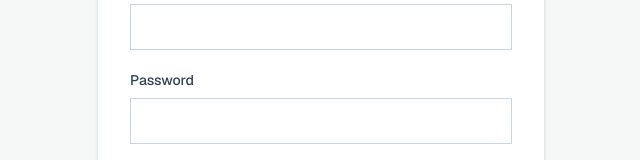
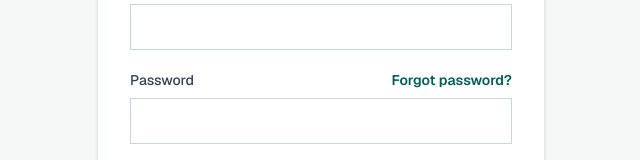
Before and after one commit to yagnamekala2005/iiith-entrance-platform, a Next.js app: page /login in a window 1280 px wide. Shown: the part 346-506 px from the top of the page, without its empty margins (319-959 px from the left). Built offline with nearby package versions, Linux system fonts and the light colour scheme.

Commit message:
Add forgot password link to login

```diff
--- a/src/app/login/page.tsx
+++ b/src/app/login/page.tsx
@@ -28,11 +28,7 @@ export default function LoginPage() {
     if (error) {
       const errorMessage = error.message.toLowerCase();
 
-      if (errorMessage.includes("email not confirmed")) {
-        setMessage(
-          "This account was created, but the email is not confirmed yet. Confirm the email or disable Confirm email in Supabase Authentication settings."
-        );
-      } else if (
+      if (
         errorMessage.includes("invalid login credentials") ||
         errorMessage.includes("invalid credentials")
       ) {
@@ -55,7 +51,12 @@ export default function LoginPage() {
         <p className="mt-2 text-sm text-slate-600">Continue your preparation workspace.</p>
         <label className="mt-8 block text-sm font-medium text-slate-700" htmlFor="email">Email</label>
         <input className="mt-2 w-full border border-slate-300 px-3 py-2.5 outline-none focus:border-teal-700" id="email" onChange={(event) => setEmail(event.target.value)} required type="email" value={email} />
-        <label className="mt-5 block text-sm font-medium text-slate-700" htmlFor="password">Password</label>
+        <div className="mt-5 flex items-center justify-between">
+          <label className="block text-sm font-medium text-slate-700" htmlFor="password">Password</label>
+          <Link className="text-sm font-semibold text-teal-800 hover:text-teal-950" href="/forgot-password">
+            Forgot password?
+          </Link>
+        </div>
         <input className="mt-2 w-full border border-slate-300 px-3 py-2.5 outline-none focus:border-teal-700" id="password" minLength={6} onChange={(event) => setPassword(event.target.value)} required type="password" value={password} />
         <button className="mt-7 w-full bg-teal-700 px-4 py-3 text-sm font-semibold text-white hover:bg-teal-800 disabled:opacity-60" disabled={loading} type="submit">
           {loading ? "Signing in..." : "Sign in"}
```
